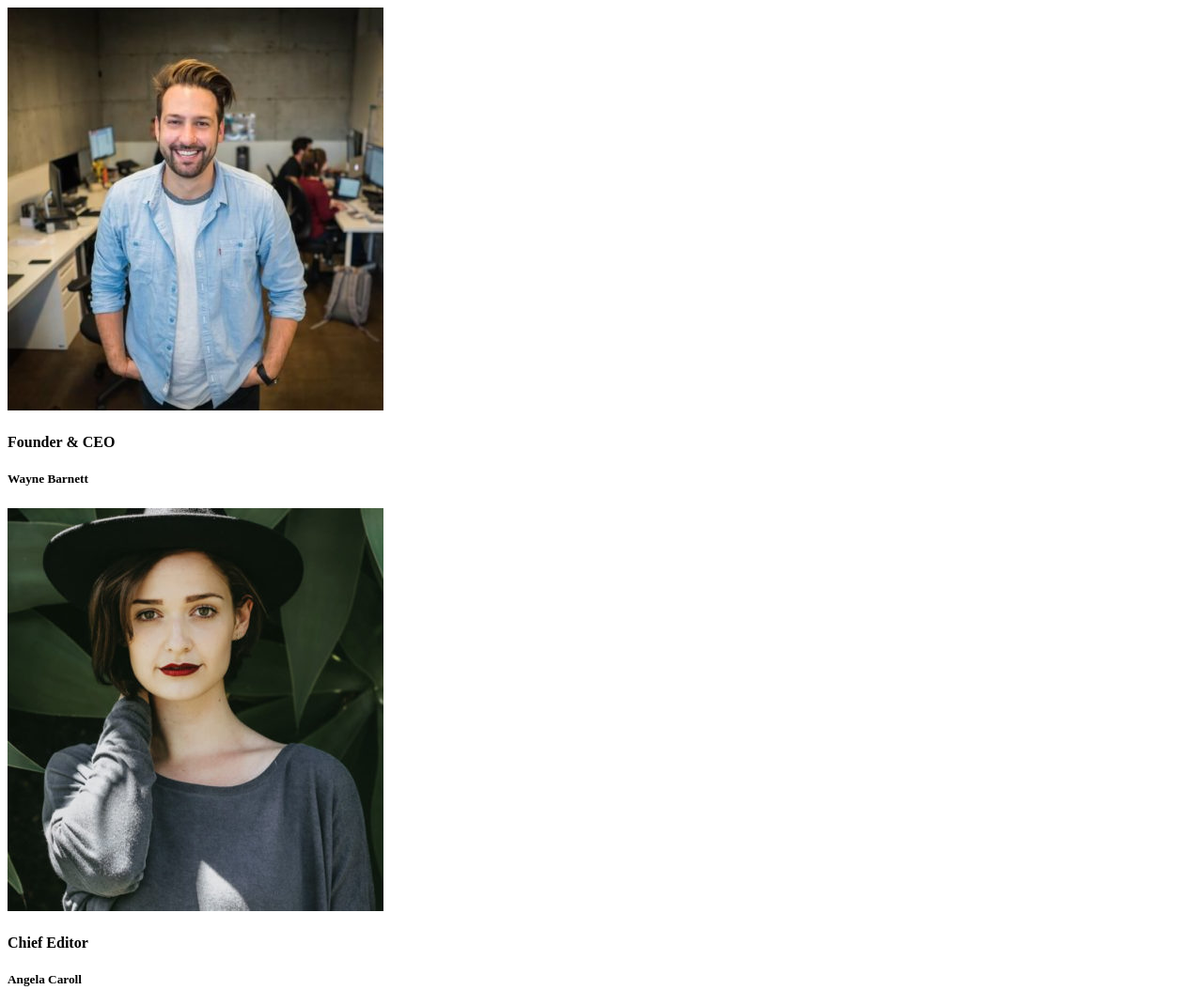
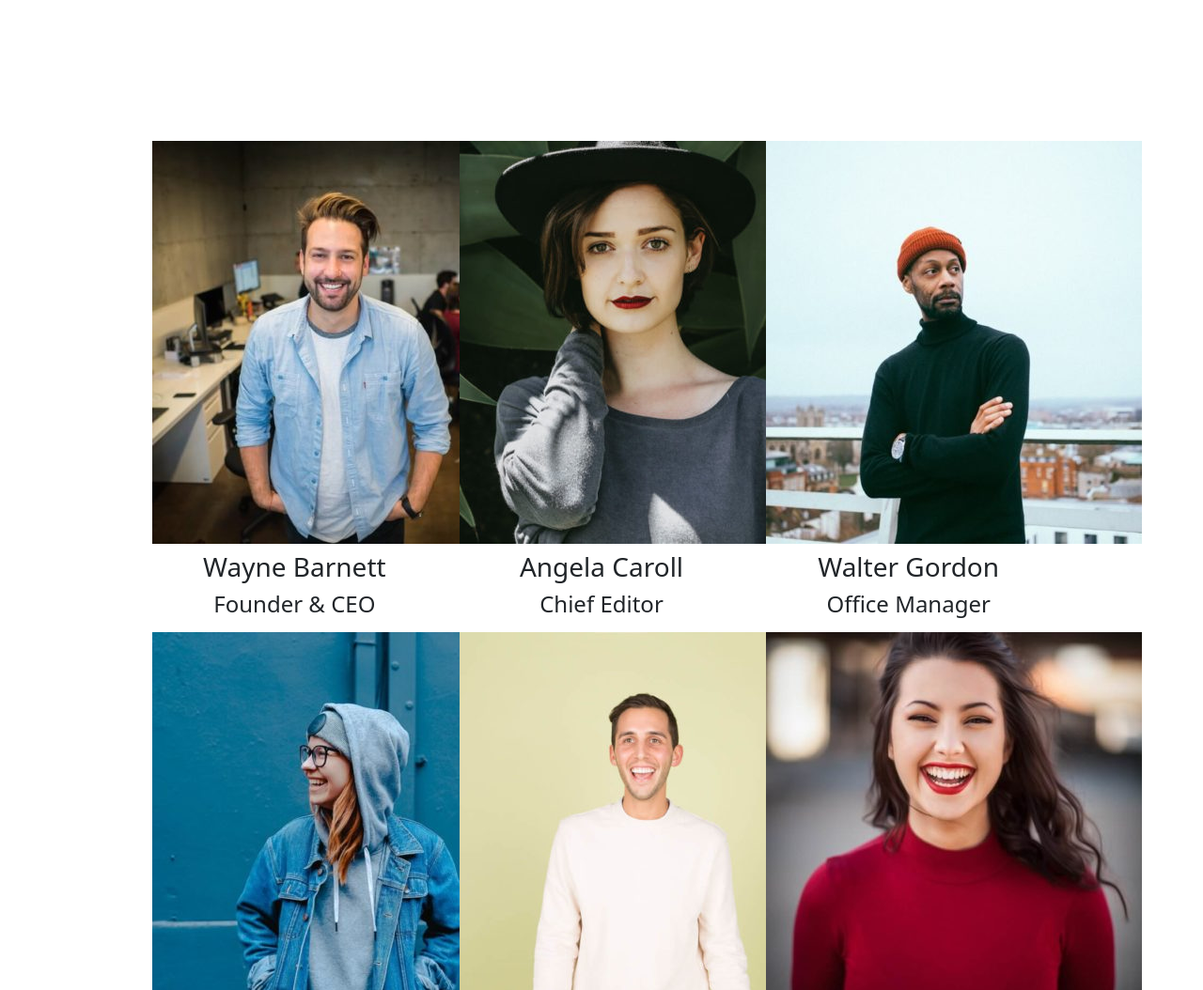
Before and after one commit to chiara1911/js-our-team, a plain HTML site: page index.html in a window 1280 px wide. Shown: the top 1054 px of the page at 94% size. Drawn offline with nearby package versions, Linux system fonts and the light colour scheme.

Commit message:
fix layout card

```diff
--- a/css/style.css
+++ b/css/style.css
@@ -1,5 +1,7 @@
-img{
-    display: block;
+
+
+main{
     width: 100%;
-    object-fit: cover;
+    height: 100%;
+    padding: 150px;
 }
--- a/index.html
+++ b/index.html
@@ -1,16 +1,24 @@
 <!DOCTYPE html>
 <html lang="en">
+
 <head>
     <meta charset="UTF-8">
     <meta name="viewport" content="width=device-width, initial-scale=1.0">
+    <link href="https://cdn.jsdelivr.net/npm/bootstrap@5.3.2/dist/css/bootstrap.min.css" rel="stylesheet"
+        integrity="sha384-T3c6CoIi6uLrA9TneNEoa7RxnatzjcDSCmG1MXxSR1GAsXEV/Dwwykc2MPK8M2HN" crossorigin="anonymous">
+    <link rel="stylesheet" href="css/style.css">
     <title>Document</title>
 </head>
+
 <body>
-    <div class="container">
-        <div class="row">
+    <main>
+        <div class="container">
+            <div class="row">
 
+            </div>
         </div>
-    </div>
+    </main>
     <script src="js/script.js"></script>
 </body>
+
 </html>
--- a/js/script.js
+++ b/js/script.js
@@ -65,23 +65,26 @@ const rowEl = document.querySelector('.row');
 
 
 // ciclo per stampare gli elementi dell'array
-for(let i = 0; i < ourTeam.length; i++){
+for (let i = 0; i < ourTeam.length; i++) {
     printBox(ourTeam[i]);
 
 };
 // creo funzione per mettere le box dentro a html
-function printBox(team){
+function printBox(team) {
     const col = document.createElement("div");
     col.classList.add("col-4");
-    const template =`
-        <div class="box-card">
+    const template = `
+        <div class="box-card ">
             <img src="/img/${team.picture}" alt="">
+            <div class = "d-flex flex-column align-items-center p-2">
+            <h3>${team.name}</h3>
             <h4>${team.role}</h4>
-            <h5>${team.name}</h5>
-         </div> `;
-         console.log(team.role);
-         console.log(team.picture);
-         console.log(team.name);
+            </div>
+         </div>
+        `;
+    console.log(team.role);
+    console.log(team.picture);
+    console.log(team.name);
     col.innerHTML = template;
     rowEl.append(col);
 
```
